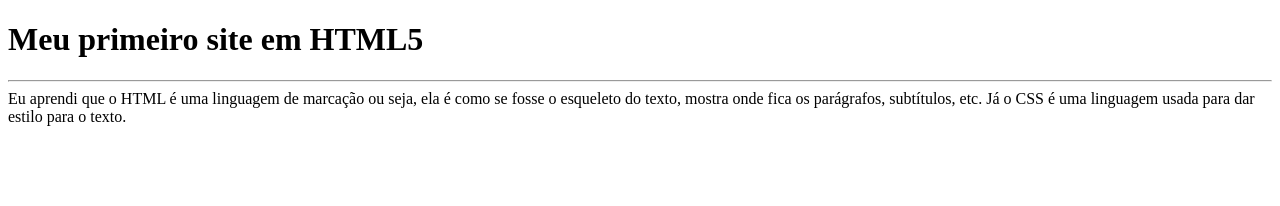
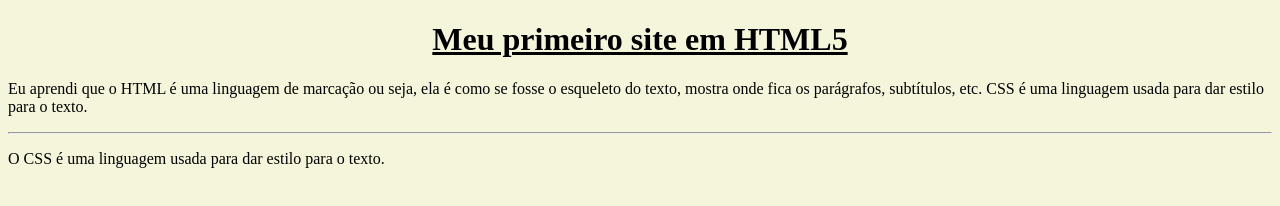
Before and after one commit to Pedropaulorr/Exercicio-da-materia-de-Desenvolvimento-Web, a plain HTML site: page index.html in a window 1280 px wide. Drawn offline with Linux system fonts and the light colour scheme.

Commit message:
Exercicio 02 commit final

```diff
--- a/index.html
+++ b/index.html
@@ -9,9 +9,10 @@
 </head>
 <body>
     <h1>Meu primeiro site em HTML5</h1>
-    <p> <hr>
 
-        Eu aprendi que o HTML é uma linguagem de marcação ou seja, ela é como se fosse o esqueleto do texto, mostra onde fica os parágrafos, subtítulos, etc. Já o CSS é uma linguagem usada para dar estilo para o texto.
-    </p>
+    <p>Eu aprendi que o HTML é uma linguagem de marcação ou seja, ela é como se fosse o esqueleto do texto, mostra onde fica os parágrafos, subtítulos, etc. CSS é uma linguagem usada para dar estilo para o texto.</p>
+    <hr>
+    <p> O CSS é uma linguagem usada para dar estilo para o texto.</p>
+</body>
 </body>
 </html>
--- a/style2.css
+++ b/style2.css
@@ -0,0 +1,19 @@
+body {
+    background-color:beige
+}
+
+font {
+    font-family: Arial, sans-serif;
+}
+
+h1 {
+    color: black;
+    text-decoration: underline;
+    text-align: center;
+}
+
+
+p{
+    color: blue
+ font: size: 70px;
+}
```
